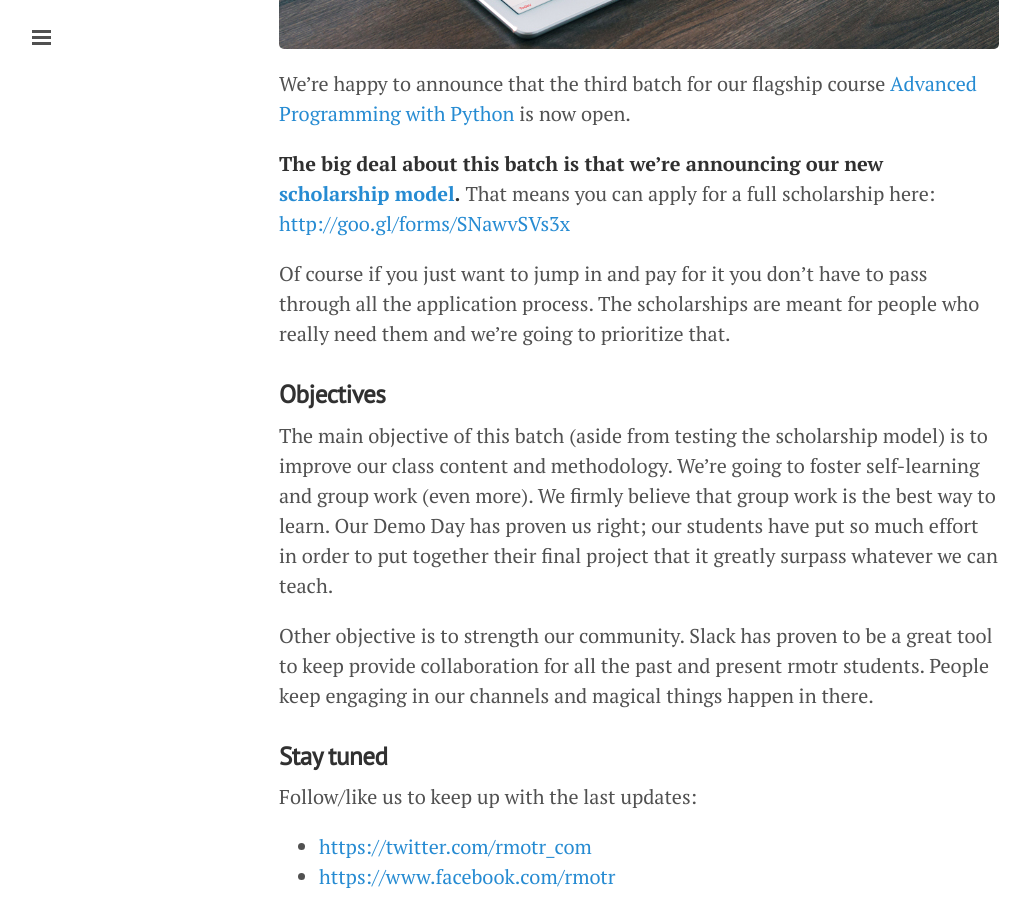
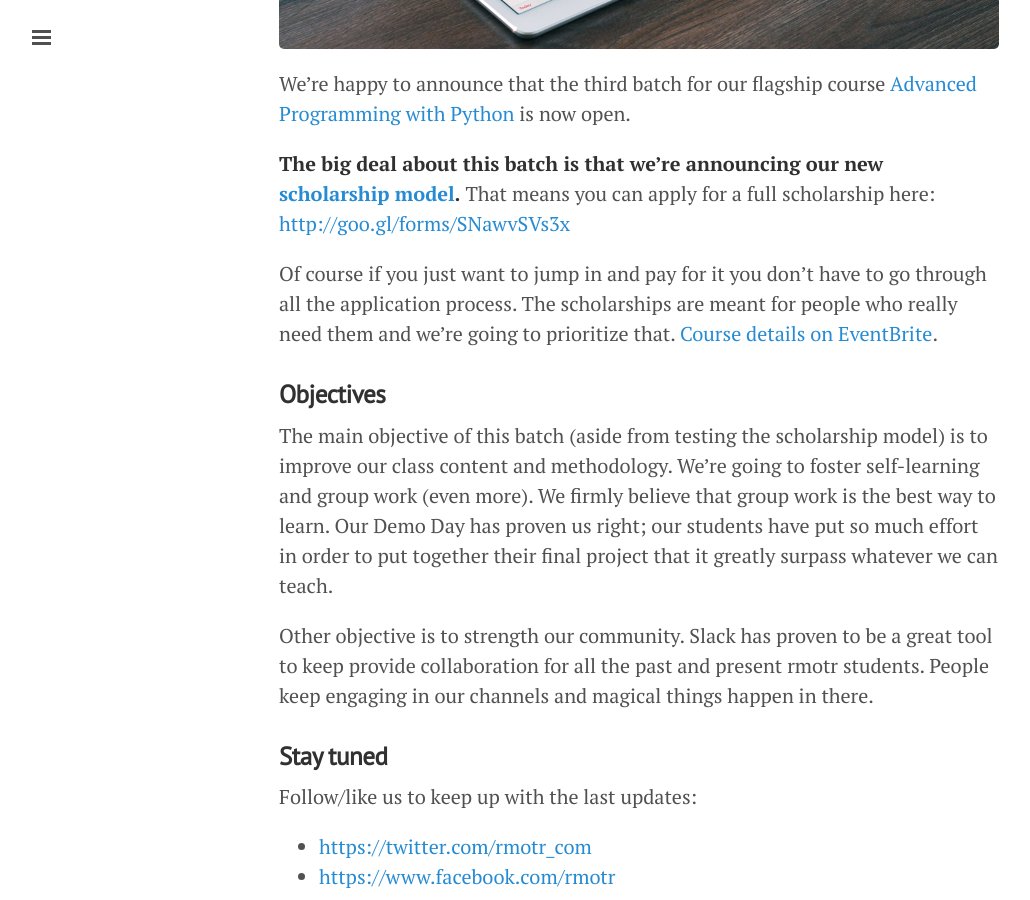
Before and after one commit to mcne65/rmotr.github.io, a Jekyll site: the page built from _posts/2015-03-26-announcing-our-third-batch.md, in a window 1280 px wide and 900 px high, scrolled down 661 px. Shown: the whole window, without its empty margins (1-1031 px from the left). Built offline with Jekyll 4.4.1, drawn with Linux system fonts in a browser that asks for light colours; Markdown is read by kramdown in place of the engine named in the settings.

Commit message:
Eventbrite link

```diff
--- a/_posts/2015-03-26-announcing-our-third-batch.md
+++ b/_posts/2015-03-26-announcing-our-third-batch.md
@@ -15,7 +15,7 @@ We're happy to announce that the third batch for our flagship course [Advanced P
 
 **The big deal about this batch is that we're announcing our new [scholarship model](#).** That means you can apply for a full scholarship here: [http://goo.gl/forms/SNawvSVs3x](http://goo.gl/forms/SNawvSVs3x)
 
-Of course if you just want to jump in and pay for it you don't have to pass through all the application process. The scholarships are meant for people who really need them and we're going to prioritize that.
+Of course if you just want to jump in and pay for it you don't have to go through all the application process. The scholarships are meant for people who really need them and we're going to prioritize that. [Course details on EventBrite](http://bit.ly/rmotr-3rd-batch).
 
 ### Objectives
 
```
